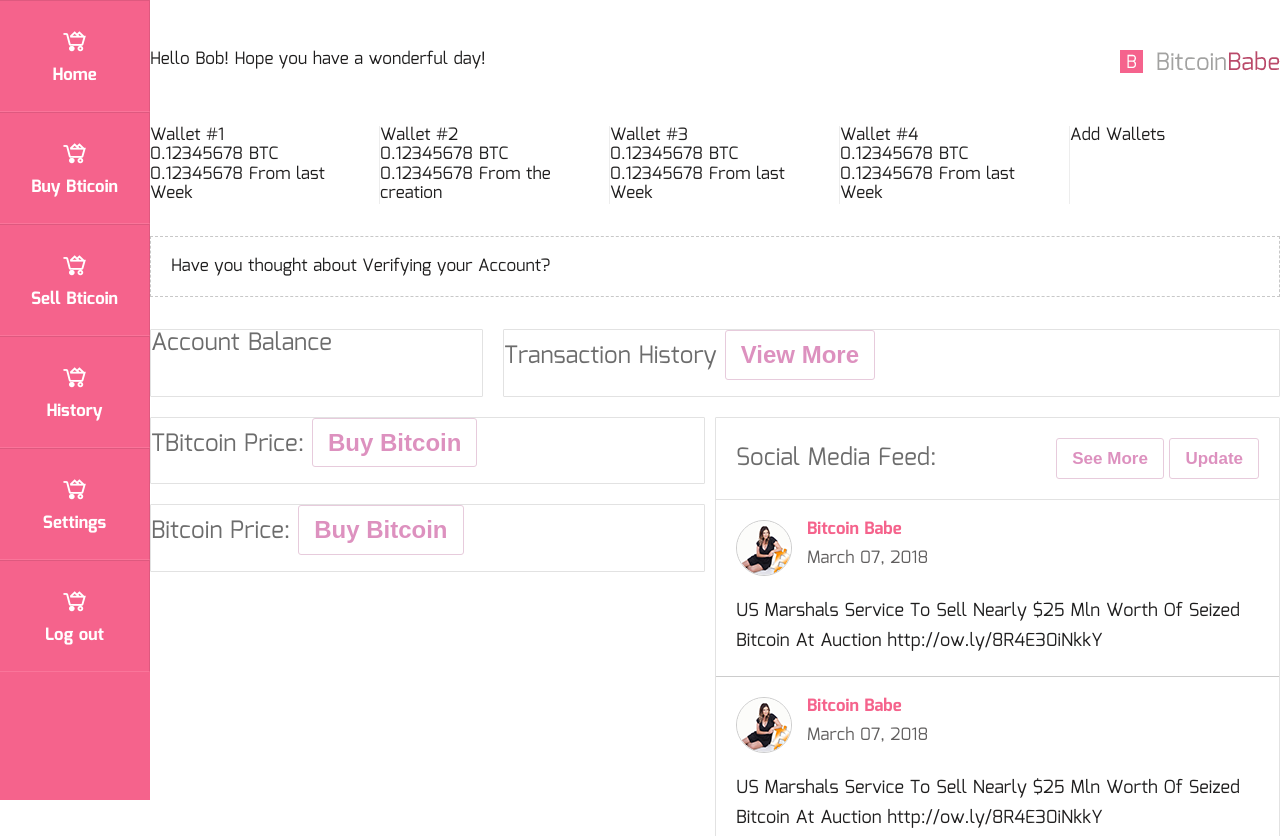
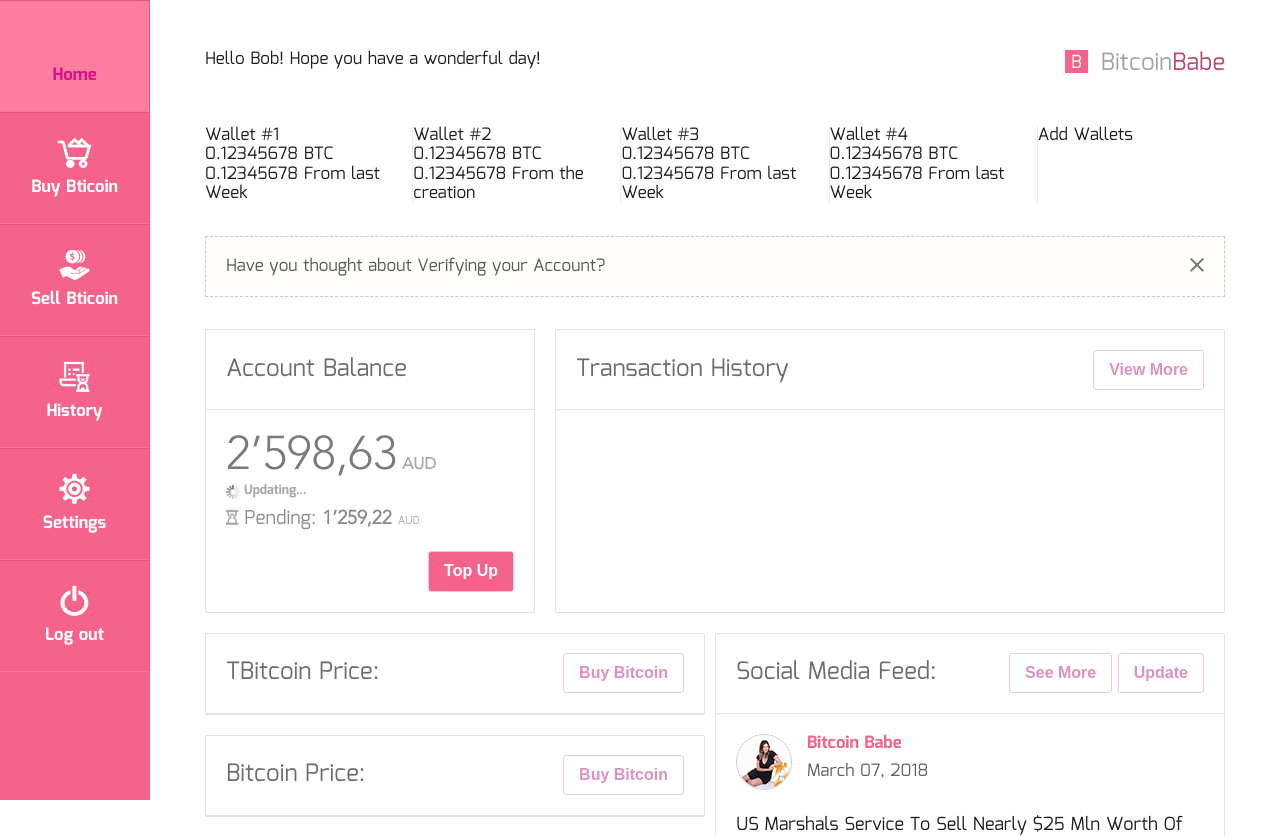
Before and after one commit to alexsys-me/bitcoin, a website: page src/index.html in a window 1280 px wide. Shown: the top 836 px of the page. Drawn offline with nearby package versions, Linux system fonts and the light colour scheme; files that its build step writes are made by us from their sources; files whose address does not match are found by name.

Commit message:
Account Balance

```diff
--- a/src/index.html
+++ b/src/index.html
@@ -125,22 +125,36 @@
           </div>
         </div>
 
-        <div class="main__info">
+        <div class="info-box">
           Have you thought about Verifying your Account?
-          <div class="main__info_close"></div>
+          <a href="#" class="info-box__close"></a>
         </div>
 
         <section class="main_wrapper">
-          <div class="main__acount-balance content-block">
-            <p class="content-block__title">
-              <span class="block__title__text">Account Balance</span>
+          <div class="acount-balance content-block">
+            <p class="content-block__box">
+              <span class="content-block__title">Account Balance</span>
             </p>
+            <div class="acount-balance__body">
+              <div class="acount-balance__balance">
+                2’598,63 <span class="acount-balance__aud">AUD</span>
+              </div>
+              <div class="acount-balance__loader acount-balance__loader-active">
+                Updating...
+              </div>
+              <div class="acount-balance__status">
+                Pending:
+                <div class="acount-balance__pending">1’259,22</div>
+                <span class="acount-balance__miniaud">AUD</span>
+              </div>
+              <button class="btn red">Top Up</button>
+            </div>
           </div>
 
           <div class="main__transaction-history content-block">
-            <p class="content-block__title">
-              <span class="content-block__title-text">Transaction History</span>
-              <span class="content-block__title_btn-block">
+            <p class="content-block__box">
+              <span class="content-block__title">Transaction History</span>
+              <span class="content-block__btns">
                 <button class="btn">View More</button>
               </span>
             </p>
@@ -151,18 +165,18 @@
           <!--COL-->
           <div class="main_wrapper__col">
             <div class="main__bitcoin-price content-block">
-              <p class="content-block__title">
-                <span class="block__title__text">TBitcoin Price:</span>
-                <span class="content-block__title_btn-block">
+              <p class="content-block__box">
+                <span class="content-block__title">TBitcoin Price:</span>
+                <span class="content-block__btns">
                   <button class="btn">Buy Bitcoin</button>
                 </span>
               </p>
             </div>
 
             <div class="main__bitcoin-price content-block">
-              <p class="content-block__title">
-                <span class="block__title__text">Bitcoin Price:</span>
-                <span class="content-block__title_btn-block">
+              <p class="content-block__box">
+                <span class="content-block__title">Bitcoin Price:</span>
+                <span class="content-block__btns">
                   <button class="btn">Buy Bitcoin</button>
                 </span>
               </p>
--- a/src/less/blocks/layout.less
+++ b/src/less/blocks/layout.less
@@ -16,10 +16,189 @@
   padding: 10px 15px;
   cursor: pointer;
   transition: 0.2s;
+  font-size: 16px;
+
   &:hover {
     color: white;
     background: #dd91bf;
     transition: 0.2s;
+  }
+  &.red {
+    background: #f5638c;
+    color: #fff;
+  }
+}
+
+.content-block {
+  border: 1px solid #e2e2e2;
+  border-radius: 1px;
+  margin-bottom: 20px;
+
+  &__box {
+    display: flex;
+    padding: 20px;
+    margin: auto;
+    border-bottom: 1px solid #e2e2e2;
+    justify-content: space-between;
+    align-items: center;
+    height: 80px;
+  }
+
+  &__title {
+    text-align: left;
+    color: #6c6c6c;
+    font-size: 24px;
+  }
+
+  &__btns {
+  }
+}
+
+.social-feed {
+  // .social-feed__body
+
+  &__body {
+    overflow-y: auto;
+    max-height: 580px;
+  }
+
+  // .social-feed__list
+
+  &__list {
+    width: 100%;
+    list-style: none;
+    padding: 0;
+    margin: 0;
+  }
+
+  // .social-feed__listitem
+
+  &__listitem {
+    border-bottom: 1px solid #ccc;
+    padding: 20px;
+  }
+
+  // .social-feed__user
+
+  &__user {
+    display: flex;
+  }
+
+  // .social-feed__user-picture
+
+  &__user-picture {
+    border: 1px solid #ccc;
+    margin-right: 15px;
+    border-radius: 50%;
+  }
+
+  // .social-feed__userwrap
+
+  &__userwrap {
+  }
+
+  // .social-feed__user-name
+
+  &__username {
+    color: #f5638c;
+    margin-bottom: 9px;
+    font-weight: 700;
+  }
+
+  // .social-feed__userdate
+
+  &__userdate {
+    color: #605e5e;
+  }
+
+  // .social-feed__message
+
+  &__message {
+    line-height: 30px;
+    font-size: 18px;
+    margin-top: 20px;
+    margin-bottom: 0px;
+  }
+}
+
+.info-box {
+  border: 1px dashed #c8c8c8;
+  color: #575757;
+  display: flex;
+  justify-content: space-between;
+  flex: 100%;
+  padding: 20px;
+  margin: 32px auto;
+  background: #fffefa;
+
+  &__close {
+    display: block;
+    color: #3d3d3d;
+    opacity: 0.7;
+
+    &:hover {
+      opacity: 1;
+    }
+    &:before {
+      content: "\e911";
+      font-size: 14px;
+      font-family: "icomoon";
+    }
+  }
+}
+
+.acount-balance {
+  min-width: 330px;
+  &__body {
+    padding: 20px;
+  }
+  &__balance {
+    font-size: 47px;
+    color: #7b7b7d;
+    font-family: "Avenir";
+  }
+  &__aud {
+    font-size: 16px;
+    font-weight: 700;
+    color: #a7a7a8;
+    margin-left: -7px;
+  }
+  &__miniaud {
+    font-size: 11px;
+    color: #a7a7a8;
+  }
+  &__loader {
+    color: #a7a7a8;
+    font-size: 13px;
+    opacity: 0;
+    font-weight: 700;
+    margin-bottom: 10px;
+    background: url(../images/loader.gif) no-repeat left center;
+    background-size: 14px;
+    padding-left: 18px;
+  }
+  &__loader-active {
+    opacity: 1;
+  }
+  &__pending {
+    display: inline;
+    font-weight: 700;
+    font-family: "Avenir";
+  }
+  &__status {
+    font-size: 19px;
+    color: #8c8c8e;
+
+    &:before {
+      font-size: 15px;
+      content: "\e905";
+      color: #aaaaa9;
+      font-family: "icomoon";
+    }
+  }
+  .btn {
+    float: right;
+    margin: 20px 0;
   }
 }
 
@@ -31,6 +210,7 @@
   flex-wrap: wrap;
   padding: 50px 0;
   align-content: flex-start;
+  padding-left: 150px;
 
   &_wrapper {
     display: flex;
@@ -48,14 +228,6 @@
     align-items: flex-start;
     justify-content: space-between;
     margin-bottom: 40px;
-  }
-
-  &__info {
-    border: 1px dashed #c8c8c8;
-    display: flex;
-    flex: 100%;
-    padding: 20px;
-    margin: 32px auto;
   }
 
   &__acount-balance {
--- a/src/less/blocks/left-menu.less
+++ b/src/less/blocks/left-menu.less
@@ -4,6 +4,7 @@
   height: 100%;
   background-color: @rose;
   min-height: 100vh;
+  position: fixed;
 
   &__menu {
     list-style: none;
@@ -19,7 +20,13 @@
     border-right: 1px solid #de597f;
     position: relative;
   }
+  &__item-active {
+    background: #ff7ca1;
 
+    .left-menu__link {
+      color: #d90f8b;
+    }
+  }
   &__link {
     position: absolute;
     width: 100%;
@@ -34,109 +41,33 @@
     }
 
     &:before {
-      content: "\e910";
       display: block;
       width: 35px;
       margin: auto;
-      font-size: 20px;
+      font-size: 30px;
       height: 35px;
       font-family: "icomoon";
     }
   }
 }
 
-.content-block {
-  // .content-block__box
-  border: 1px solid #e2e2e2;
-  border-radius: 1px;
-  margin-bottom: 20px;
-
-  &__box {
-    display: flex;
-    padding: 20px;
-    margin: auto;
-    border-bottom: 1px solid #e2e2e2;
-    justify-content: space-between;
-    align-items: center;
+.left-menu {
+  &__home-icon:before {
+    content: "\e900";
   }
-
-  // .content-block__title
-
-  &__title {
-    text-align: left;
-    color: #6c6c6c;
-    font-size: 24px;
+  &__buy-icon:before {
+    content: "\e90a";
   }
-
-  // .content-block__btns
-
-  &__btns {
+  &__sell-icon:before {
+    content: "\e902";
+  }
+  &__history-icon:before {
+    content: "\e90b";
+  }
+  &__setting-icon:before {
+    content: "\e90c";
+  }
+  &__logout-icon:before {
+    content: "\e90e";
   }
 }
-
-.social-feed {
-  // .social-feed__body
-
-  &__body {
-    overflow-y: auto;
-    max-height: 580px;
-  }
-
-  // .social-feed__list
-
-  &__list {
-    width: 100%;
-    list-style: none;
-    padding: 0;
-    margin: 0;
-  }
-
-  // .social-feed__listitem
-
-  &__listitem {
-    border-bottom: 1px solid #ccc;
-    padding: 20px;
-  }
-
-  // .social-feed__user
-
-  &__user {
-    display: flex;
-  }
-
-  // .social-feed__user-picture
-
-  &__user-picture {
-    border: 1px solid #ccc;
-    margin-right: 15px;
-    border-radius: 50%;
-  }
-
-  // .social-feed__userwrap
-
-  &__userwrap {
-  }
-
-  // .social-feed__user-name
-
-  &__username {
-    color: #f5638c;
-    margin-bottom: 9px;
-    font-weight: 700;
-  }
-
-  // .social-feed__userdate
-
-  &__userdate {
-    color: #605e5e;
-  }
-
-  // .social-feed__message
-
-  &__message {
-    line-height: 30px;
-    font-size: 18px;
-    margin-top: 20px;
-    margin-bottom: 0px;
-  }
-}
--- a/src/less/icons.less
+++ b/src/less/icons.less
@@ -20,13 +20,3 @@
   -webkit-font-smoothing: antialiased;
   -moz-osx-font-smoothing: grayscale;
 }
-
-
-.left-menu{
-  &__logout-icon:before{content:''}
-  &__buy-icon:before{content:''}
-  &__sell-icon:before{content:''}
-  &__history-icon:before{content:''}
-  &__setting-icon:before{content:''}
-  &__logout-icon:before{content:''}
-}
```
Also changed, not shown: build/css/style.css, build/images/loader.gif (added), build/index.html, src/images/loader.gif (added).
